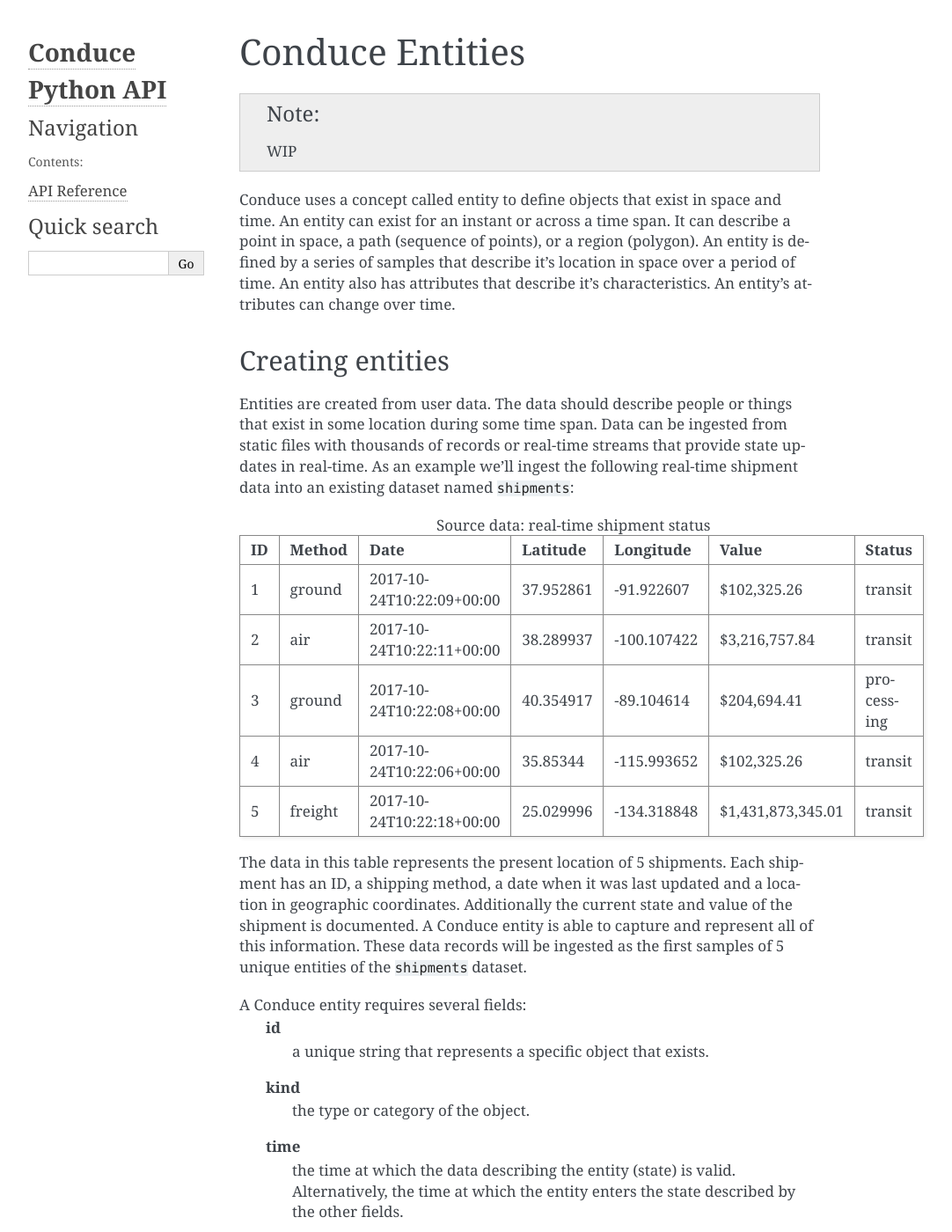
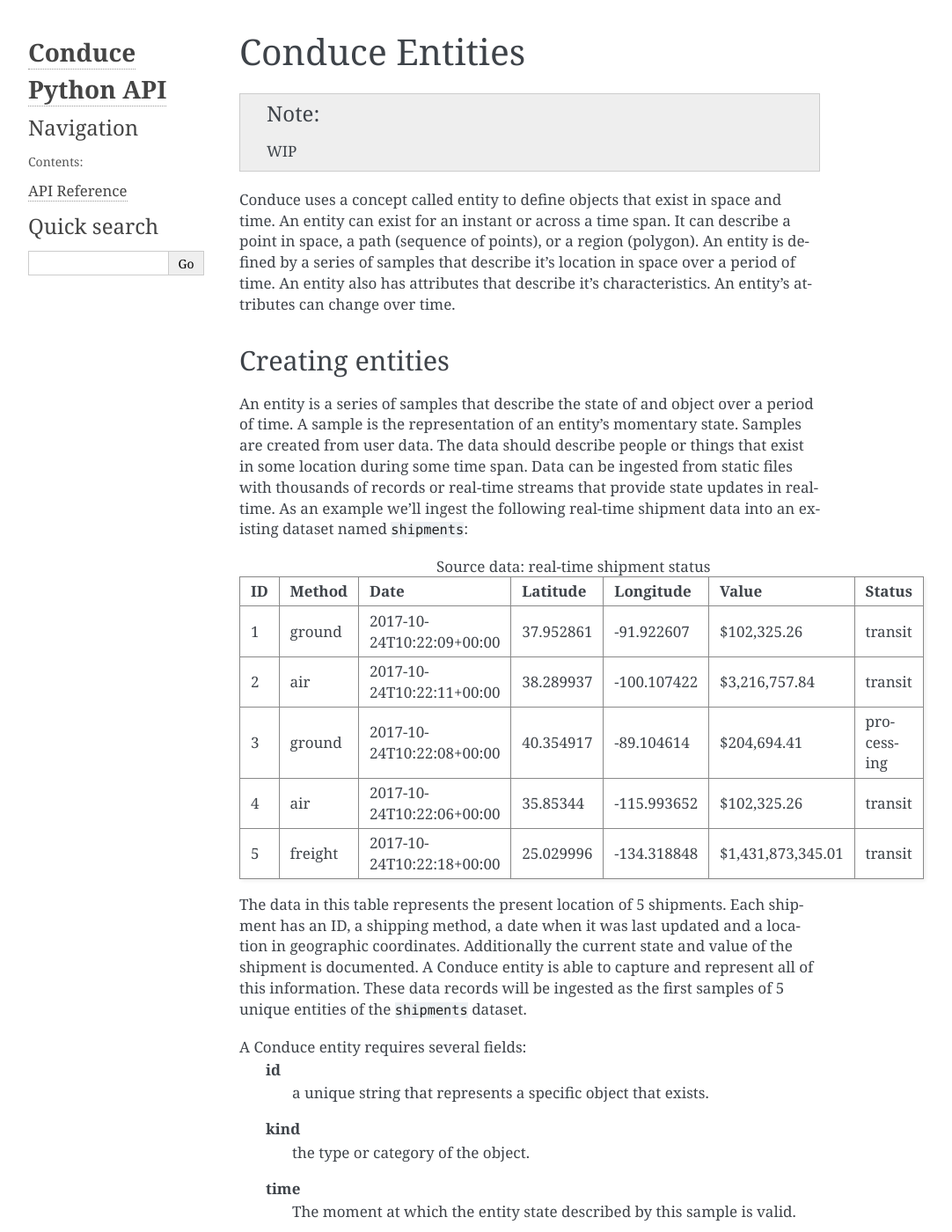
Before and after one commit to ConduceInc/conduce-python-api, a Sphinx documentation site: the page built from doc/source/conduce-entities.rst, in a window 1280 px wide and 1400 px high. Shown: the whole window at 88% size, without its empty margins (148-1230 px from the left). Built offline with Sphinx 7.4.7, drawn with Linux system fonts in a browser that asks for light colours; formulas are drawn with MathJax 3; some of the changed text lies outside the part shown.

Commit message:
Clarified language, part 1

```diff
--- a/doc/source/conduce-entities.rst
+++ b/doc/source/conduce-entities.rst
@@ -12,7 +12,7 @@ Conduce uses a concept called entity to define objects that exist in space and t
 Creating entities
 -----------------
 
-Entities are created from user data.  The data should describe people or things that exist in some location during some time span.  Data can be ingested from static files with thousands of records or real-time streams that provide state updates in real-time.  As an example we'll ingest the following real-time shipment data into an existing dataset named ``shipments``:
+An entity is a series of samples that describe the state of and object over a period of time.  A sample is the representation of an entity's momentary state.  Samples are created from user data.  The data should describe people or things that exist in some location during some time span.  Data can be ingested from static files with thousands of records or real-time streams that provide state updates in real-time.  As an example we'll ingest the following real-time shipment data into an existing dataset named ``shipments``:
 
 .. list-table:: Source data: real-time shipment status
    :header-rows: 1
@@ -69,7 +69,7 @@ A Conduce entity requires several fields:
  **kind**
      the type or category of the object.
  **time**
-     the time at which the data describing the entity (state) is valid.  Alternatively, the time at which the entity enters the state described by the other fields.
+     The moment at which the entity state described by this sample is valid.
  **coordinate**
      A coordinate pair that defines a location in a 2D cartisian coordinate system.
  **path**
@@ -119,15 +119,11 @@ In the example above you see that the ISO-8601 date time strings were converted
 Ingesting entities
 ------------------
 
-In order to ingest our source data we must first convert each record into a Conduce entity as described above.  Once converted, the entities are added to a list.  That list is then set to the value of key/value pair.  The resulting object is referred to as an entity set.  An entity set is a key/value pair that holds a list of entities::
+In order to ingest our source data we must first convert each record into an entity sample as described above.  Once converted, the samples are added to a list.  The list may contain samples for multiple entities.  Once we have created our sample list we call :py:func:`ingest_entities`::
 
-    entity_set = { "entities": [ entity1, entity2, ...] }
+    ingest_entities(dataset_id, sample_list, host=app.conduce.com, api-key=00000000-0000-0000-0000-000000000000)
 
-Once we have created our entity set we call :py:func:`ingest_entities`::
-
-    ingest_entities(dataset_id, entity_set, host=app.conduce.com, api-key=00000000-0000-0000-0000-000000000000)
-
-This function takes a dataset ID as the first argument.  A dataset must exist before entities can be ingested into it.  See :py:func:`create_dataset` for more information on how to create a dataset.
+This function takes a dataset ID as the first argument.  A dataset must exist before samples can be ingested.  See :py:func:`create_dataset` for more information on how to create a dataset.
 
 -----------------
 Updating entities
```
